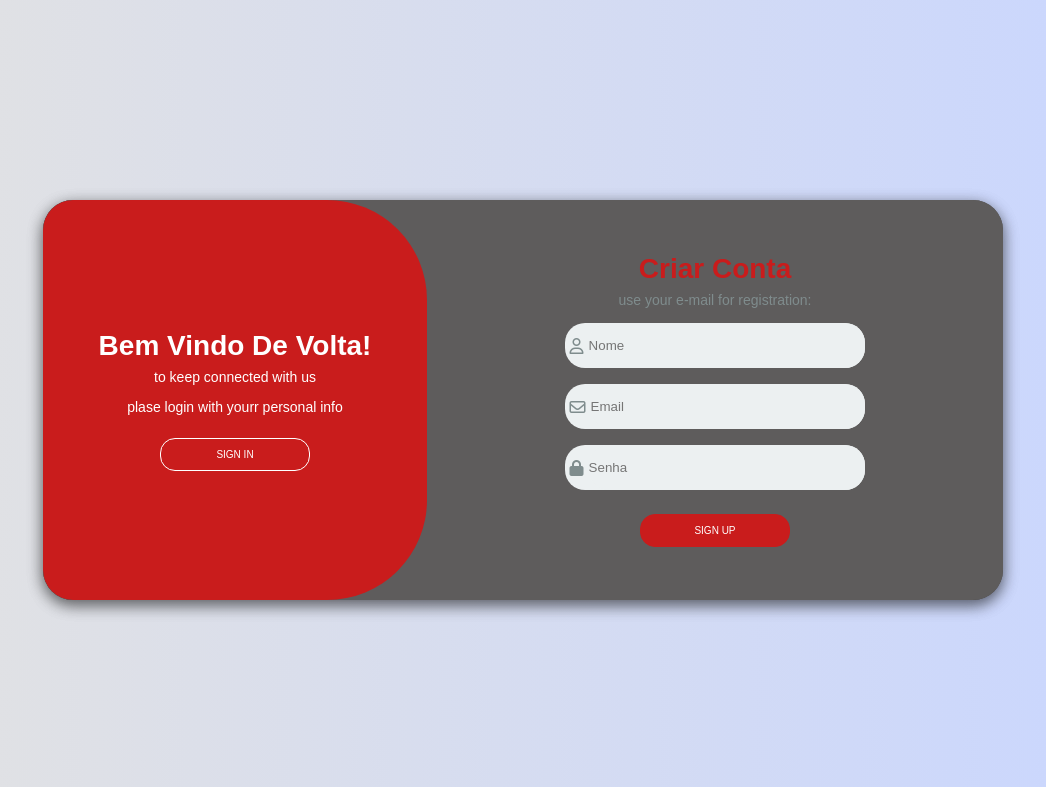
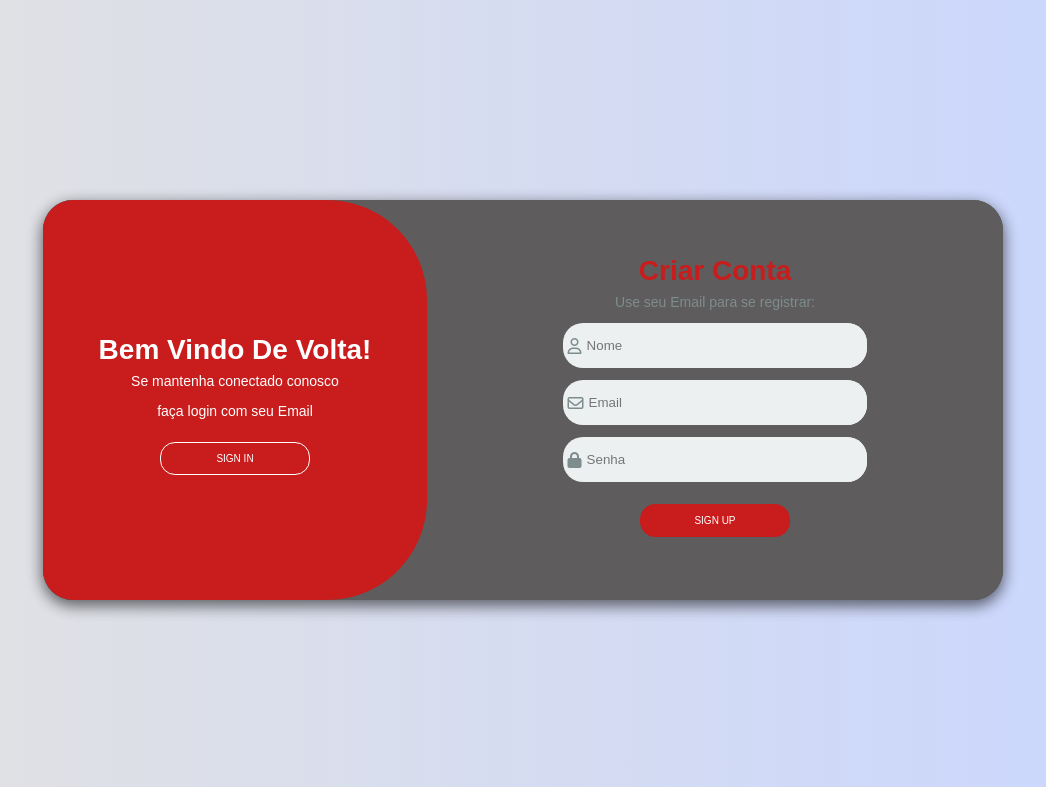
Before and after one commit to Diegooaraujo/e-commercee, a PHP site: page /loginDev/login.html in a window 1280 px wide. Shown: the top 787 px of the page, without its empty margins (117-1163 px from the left). Run offline with PHP 8.4, Linux system fonts and the light colour scheme.

Commit message:
adicionando conteudo

```diff
--- a/e-commerce/loginDev/login.css
+++ b/e-commerce/loginDev/login.css
@@ -56,6 +56,7 @@ body{
 .first-content .second-column{
     z-index: 2;
 
+
 }
 .second-content .first-column{
     z-index: -1;
@@ -72,6 +73,7 @@ body{
     font-weight: bold;
     font-size: 28px;
     text-transform: capitalize;
+    margin-top: 1.5rem;
 }
 .title-color{
     color: white;
@@ -101,7 +103,7 @@ body{
     width: 150px ;
     align-self: center;
     border: 0;
-    margin-top: 1rem;
+    margin: 1rem 0;
 }
 .btn-custom{
     background-color: transparent;
@@ -128,6 +130,7 @@ body{
     background-color: #c91c1c;
     border: 1px solid #c91c1c;
     transition: 0.5s;
+
 }
 .btn-second:hover{
     background-color: #fff;
@@ -137,6 +140,10 @@ body{
 
 
 }
+#btn{
+    margin-bottom: 2rem;
+}
+
 
 
 .first-column{
@@ -184,7 +191,7 @@ body{
     background-color: #ecf0f1;
     display: flex;
     align-items: center;
-    margin: 8px;
+    margin: 6px;
     border-radius: 20px;
 }
 .icon-custom{
--- a/e-commerce/loginDev/login.html
+++ b/e-commerce/loginDev/login.html
@@ -13,15 +13,15 @@
         <div class="Content first-content">
             <div class="first-column">
                 <h2 class="title title-color" >Bem vindo de volta!</h2>
-                <p class="description">to keep connected with us</p>
-                <p class="description">plase login with yourr personal info</p>
+                <p class="description">Se mantenha conectado conosco</p>
+                <p class="description">faça login com seu Email</p>
                 <button class="btn btn-custom">sign in</button>
                 <script src="login.js" defer></script>
             </div>
 
             <div class="second-column">
                 <h2 class="title title-custom">Criar Conta</h2>
-                <p class="description description-second">use your e-mail for registration:</p>
+                <p class="description description-second">Use seu Email para se registrar:</p>
                 <form action="" class="form">
                     <label class="label-input"  for="">
                         <i class="fa-regular fa-user icon-custom"></i>
@@ -39,7 +39,7 @@
                     </label>
 
 
-                    <button class="btn btn-second">sign up</button>
+                    <button class="btn btn-second" id="btn">sign up</button>
                 </form>
             </div>
         </div>
@@ -48,14 +48,14 @@
         <div class="Content second-content">
             <div class="first-column">
                 <h2 class="title title-color">olá, faça login!</h2>
-                <p class="description">Enter your personal details</p>
-                <p class="description">and start journey whith us</p>
+                <p class="description">Entre com seu Email</p>
+                <p class="description">e comece a jornada conosco</p>
                 <button class="btn btn-edit">sign up</button>
             </div>
 
             <div class="second-column">
-                <h2 class="title title-custom">Sign in To Developer</h2>
-                <p class="description description-second">use your e-mail account:</p>
+                <h2 class="title title-custom">Faça login!</h2>
+                <p class="description description-second">use sua conta de Email:</p>
                 <form action="" class="form">
                     <label class="label-input" for="">
                         <i class="fa-regular fa-envelope icon-custom"></i>
@@ -65,7 +65,7 @@
                         <i class="fa-solid fa-lock icon-custom"></i>
                         <input type="password" placeholder="Senha">
                     </label>
-                    <a href="#" class="link-password">forgot your password</a>
+                    <a href="#" class="link-password">Esqueceu a senha :</a>
                     <button class="btn btn-second">sign in</button>
                 </form>
             </div>
```
